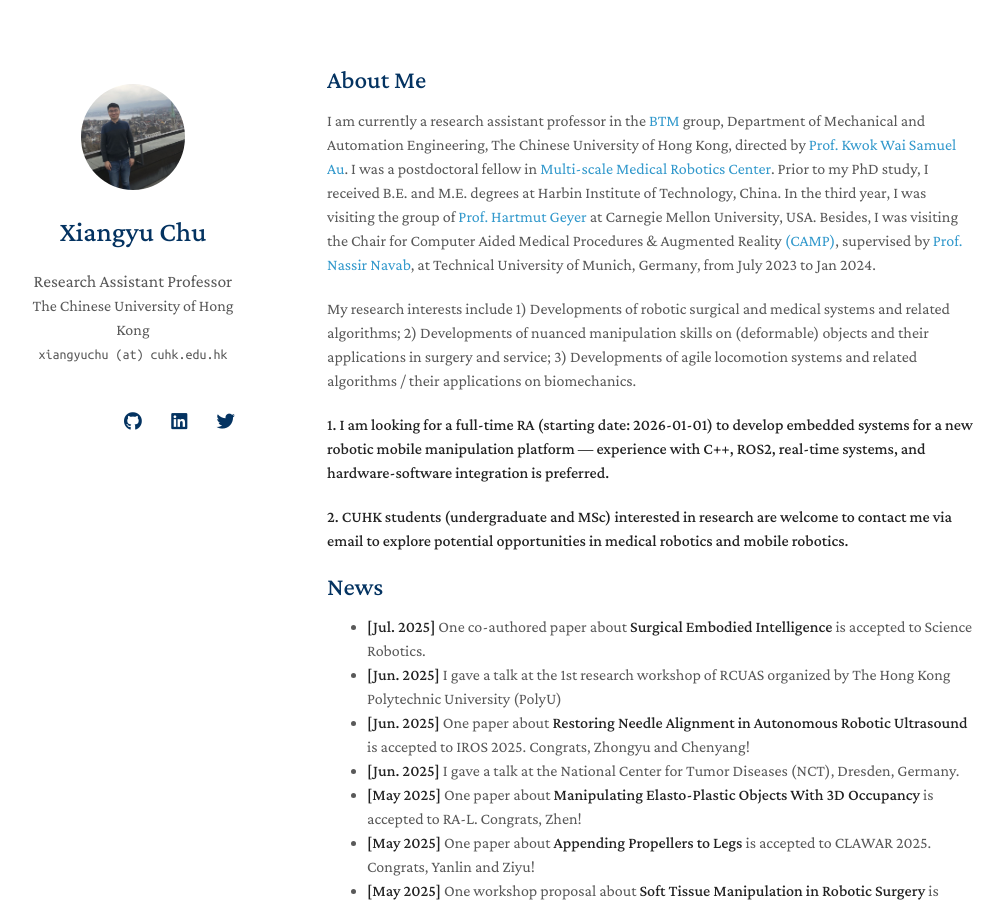
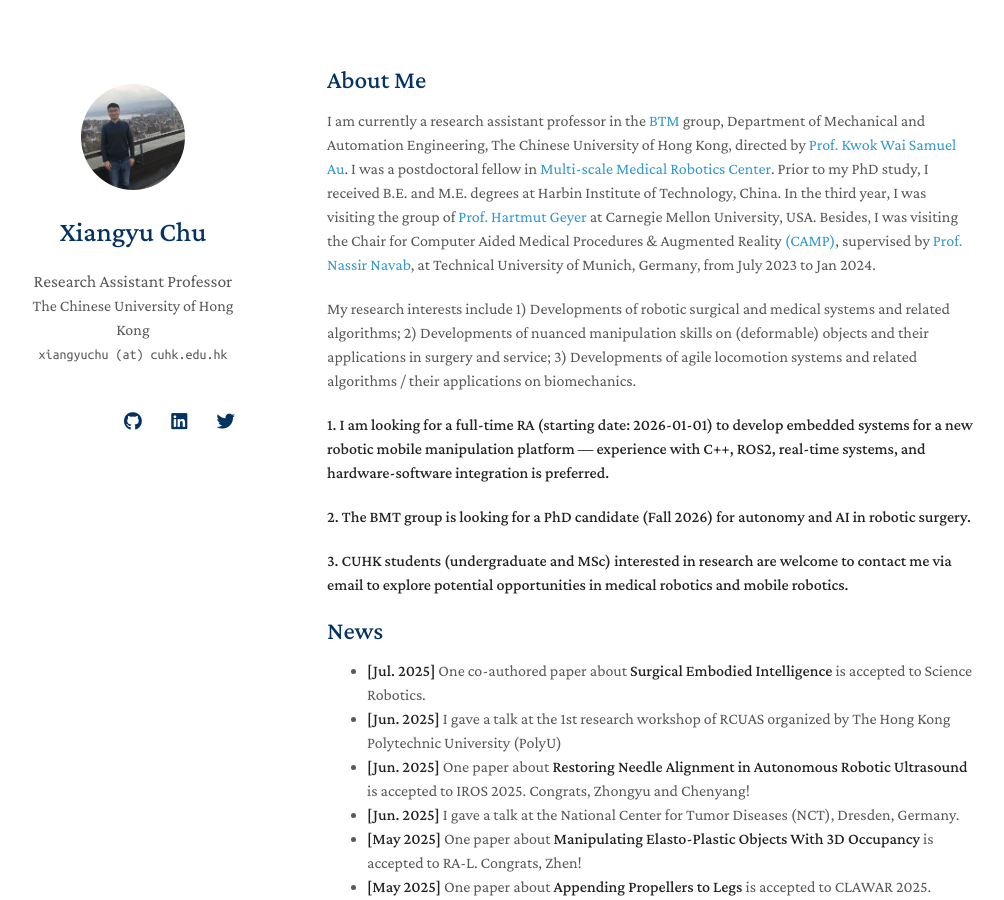
Before and after one commit to xiangyuchu03/xiangyuchu03.github.io, a Jekyll site: the page built from index.md, in a window 1280 px wide and 900 px high. Shown: the whole window, without its empty margins (143-1147 px from the left). Built offline with Jekyll 4.4.1, drawn with Linux system fonts in a browser that asks for light colours; nearby versions of some CDN libraries; a style sheet for code colours, icons or effects is not loaded; our own code applies the rules of GitHub Pages for plain Markdown files.

Commit message:
Update index.md

```diff
--- a/index.md
+++ b/index.md
@@ -11,7 +11,9 @@ My research interests include 1) Developments of robotic surgical and medical sy
 
 **1. I am looking for a full-time RA (starting date: 2026-01-01) to develop embedded systems for a new robotic mobile manipulation platform — experience with C++, ROS2, real-time systems, and hardware-software integration is preferred.**
 
-**2. CUHK students (undergraduate and MSc) interested in research are welcome to contact me via email to explore potential opportunities in medical robotics and mobile robotics.**
+**2. The BMT group is looking for a PhD candidate (Fall 2026) for autonomy and AI in robotic surgery.**
+
+**3. CUHK students (undergraduate and MSc) interested in research are welcome to contact me via email to explore potential opportunities in medical robotics and mobile robotics.**
 
 ## News
 <ul id="news-list">
```
